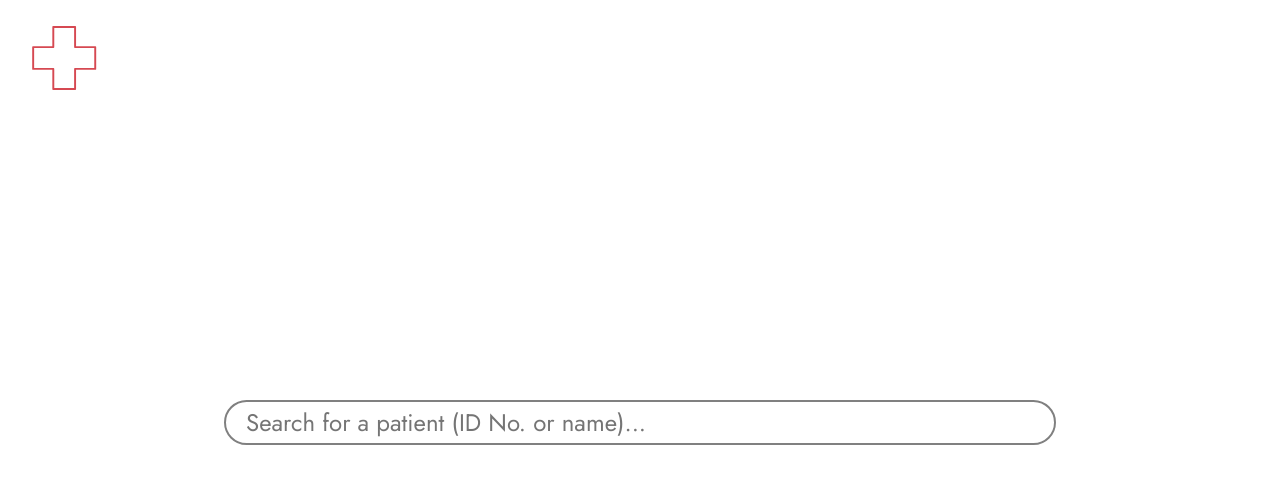
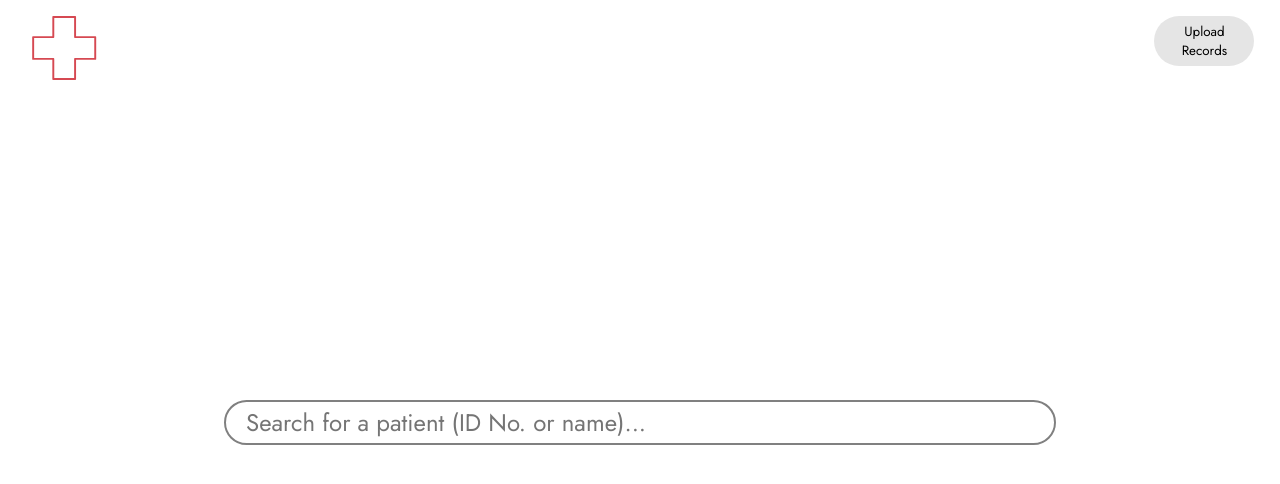
Before and after one commit to yash-dani/healthdex, a React (Create React App) app: page / in a window 1280 px wide. Shown: the top 484 px of the page. Built offline with nearby package versions, Linux system fonts and the light colour scheme.

Commit message:
Made upload page

```diff
--- a/package.json
+++ b/package.json
@@ -9,6 +9,7 @@
     "firebase": "^7.14.2",
     "react": "^16.13.1",
     "react-dom": "^16.13.1",
+    "react-dropzone": "^11.0.1",
     "react-icons": "^3.10.0",
     "react-scripts": "3.4.1",
     "svg-loaders-react": "^2.2.1"
--- a/src/App.css
+++ b/src/App.css
@@ -19,11 +19,42 @@
   position: absolute;
   width: 8%;
   height: 8%;
-  margin-top: 2%;
-  margin-left: 1%;
+  top: 2%;
+  left: 1%;
+}
+
+.UploadSwitch {
+  border: 0px;
+  border-radius: 25px;
+  position: absolute;
+  right: 2%;
+  top: 2%;
+  width: 100px;
+  height: 50px;
+  font-family: 'Jost', sans-serif;
+  transition: border 200ms ease-in-out;
+}
+
+.UploadSwitch:focus {
+  outline: 0px;
+}
+
+.UploadSwitch:hover {
+  border: 3px solid grey;
+}
+
+.On {
+  background-color: #D64952;
+  animation: offToOn 200ms;
+}
+
+.Off {
+  background-color: #E5E5E5;
+  animation: onToOff 200ms;
 }
 
 .MainSearch {
+  animation: fadeIn 200ms ease-in;
   position: absolute;
   top: 50%;
   border: 2px solid gray;
@@ -33,7 +64,7 @@
   padding: 20px;
   font-size: 24px;
   font-family: 'Jost', sans-serif;
-  transition: border 0.2s ease-in-out;
+  transition: border 500ms ease-in-out;
   box-sizing: border-box;
 }
 
@@ -61,6 +92,18 @@
   animation: loadIn 1ms ease-out;
 }
 
+.UploadContainer {}
+
+@keyframes fadeIn {
+  from {
+    opacity: 0
+  }
+
+  to {
+    opacity: 1
+  }
+}
+
 @keyframes transitUp {
   from {
     top: 50%
@@ -81,6 +124,26 @@
   }
 }
 
+@keyframes onToOff {
+  from {
+    background-color: #D64952;
+  }
+
+  to {
+    background-color: #E5E5E5;
+  }
+}
+
+@keyframes offToOn {
+  from {
+    background-color: #E5E5E5;
+  }
+
+  to {
+    background-color: #D64952;
+  }
+}
+
 body {
   font-family: 'Jost', sans-serif;
 }
--- a/src/App.js
+++ b/src/App.js
@@ -2,8 +2,8 @@ import React, { Component } from 'react';
 import './App.css';
 import { ReactComponent as Logo } from './assets/medical.svg'
 import { Puff } from 'svg-loaders-react';
-import firebase, { PatientRecord } from './components';
-import Upload from './components/Upload';
+import firebase, { PatientRecord, UploadPanel } from './components';
+import 'firebase/firestore';
 
 // Colors: Ivory White: FFFFF0, English Vermillion D64952, Neutral White: FFFFFF
 
@@ -14,11 +14,12 @@ export default class App extends Component {
     this.state = {
       searched: false,
       resultsPending: false,
-      data: {}
+      data: null,
+      uploading: false
     }
   }
 
-  async search(input) {
+  search(input) {
 
     this.setState({
       resultsPending: true
@@ -26,21 +27,49 @@ export default class App extends Component {
 
     console.log(`Searching for: ${input}`);
 
+    var query;
     const db = firebase.firestore();
     const patientsRef = db.collection('patients');
+
+    if (isNaN(input)) {
+      query = patientsRef.where('name', '==', input);
+    } else {
+      query = patientsRef.where('id', '==', parseInt(input));
+    }
+
+    query.get().then(querySnap => {
+      if (!querySnap.empty) {
+        this.setState({
+          data: querySnap.docs[0].data()
+        })
+      } else {
+        this.setState({
+          data: null
+        });
+      }
+      this.setState({
+        searched: true,
+        resultsPending: false
+      })
+    });
+
   }
 
   render() {
 
-    let { searched, resultsPending, data } = this.state;
-
-    let searchClass = searched ? 'MainSearch Moved' : resultsPending ? 'MainSearch Moved' : 'MainSearch';
+    let { searched, resultsPending, data, uploading } = this.state;
 
     return (
       <div className='AppContainer'>
         <Logo className='Logo' />
+        <button className={uploading ? 'UploadSwitch On' : 'UploadSwitch Off'} onClick={() => this.setState({ uploading: !uploading, searched: false })}>{uploading ? 'Patient Lookup' : 'Upload Records'}</button>
+        {uploading ?
+          <div className={'UploadContainer'}>
+            <UploadPanel />
+          </div>
+          :
           <div className='DocumentContainer'>
-          <input className={searchClass} placeholder='Search for a patient (ID No. or name)...' onKeyPress={event => {
+            <input className={searched ? 'MainSearch Moved' : resultsPending ? 'MainSearch Moved' : 'MainSearch'} placeholder='Search for a patient (ID No. or name)...' onKeyPress={event => {
               if (event.key === 'Enter') {
                 this.search(event.target.value);
               }
@@ -50,6 +79,8 @@ export default class App extends Component {
               {searched && !resultsPending ? <PatientRecord data={data} /> : null}
             </div>
           </div>
+        }
+
       </div>
     );
   }
--- a/src/components/Record.js
+++ b/src/components/Record.js
@@ -2,9 +2,12 @@ import React, { Component } from 'react';
 
 export default class Record extends Component {
     render() {
+
+        let { data } = this.props;
+
         return (
             <div style={{ width: '80vw' }}>
-                Stuff here
+                {data ? <p>{`Patient found: ${data.name}.`}</p> : <p>No patient found.</p>}
             </div>
         );
     }
--- a/src/components/index.js
+++ b/src/components/index.js
@@ -1,7 +1,9 @@
 import Record from './Record';
+import Upload from './Upload';
 import * as firebase from "firebase/app";
 
 export const PatientRecord = Record;
+export const UploadPanel = Upload;
 
 var firebaseConfig = {
     apiKey: "AIzaSyBxWVU6SCedzeH9vUtkdQGyS_5ywyoZf94",
```
Also changed, not shown: 1 other file (tests, documents, lock files or other folders). Lines whose indentation alone changed are shown as unchanged.
